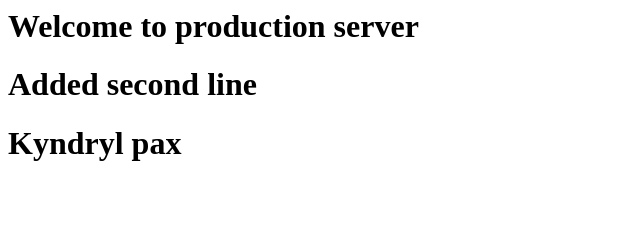
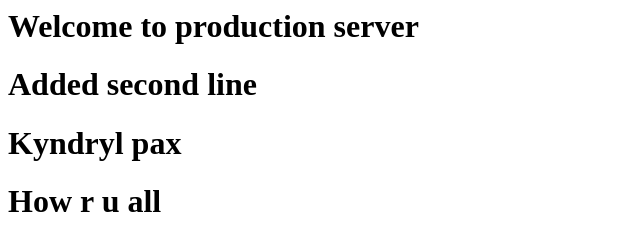
Before and after one commit to sreemanta15august/jenkins-pipeline, a plain HTML site: page index.html in a window 1280 px wide. Shown: the whole page, without its empty margins (0-640 px from the left). Drawn offline with Linux system fonts and the light colour scheme.

Commit message:
Update index.html

```diff
--- a/index.html
+++ b/index.html
@@ -1,3 +1,4 @@
 <h1> Welcome to production server </h1>
 <h1> Added second line </h1>
 <h1>Kyndryl pax</h1>
+<h1>How r u all</h1>
```
